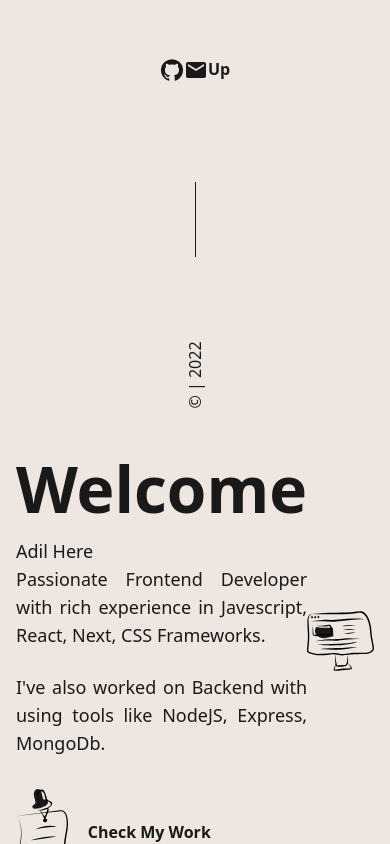
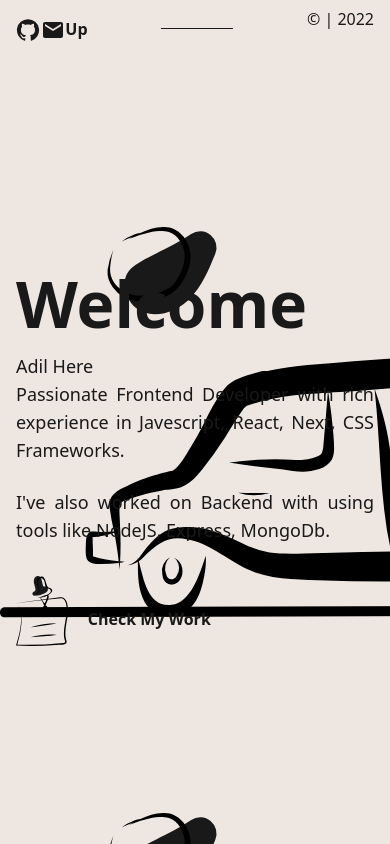
Before and after one commit to devadii/portfolio, a Next.js app: page / in a window 390 px wide. Built offline with nearby package versions, Linux system fonts and the light colour scheme.

Commit message:
mobile issue fix

```diff
--- a/components/Main.jsx
+++ b/components/Main.jsx
@@ -2,8 +2,8 @@ import Link from "next/link";
 
 const Main = () => {
   return (
-    <div className="flex h-screen w-full items-center justify-center text-[#1a1919] px-4 lg:px-12 xl:px-16">
-      <div className="flex-1 flex flex-col justify-between h-[400px] lg:mr-6">
+    <div className="bg-[url('../public/car.svg')] relative flex h-screen w-full items-center justify-center text-[#1a1919] px-4 lg:px-12 xl:px-16">
+      <div className="md:flex-1 flex flex-col justify-center md:justify-between h-[400px] md:p-4 md:mr-6">
         <div className="mb-8">
           <p className="text-[64px] font-bold">Welcome</p>
           <p className="text-lg ">Adil Here</p>
@@ -28,7 +28,7 @@ const Main = () => {
           </Link>
         </div>
       </div>
-      <div className="flex-1 flex flex-col justify-center h-[400px]">
+      <div className="hidden md:flex-1 md:flex md:flex-col md:justify-center md:h-[400px]">
         <img src="/main_d.svg" alt="" className="h-full" />
       </div>
     </div>
--- a/components/Sidebar.jsx
+++ b/components/Sidebar.jsx
@@ -3,8 +3,8 @@ import EmailIcon from "@mui/icons-material/Email";
 
 const Sidebar = () => {
   return (
-    <div className="px-4 py-8 h-screen lg:w-[95px] flex flex-col items-center justify-between text-[#1a1919] ">
-      <div className="flex lg:flex-col items-center justify-between h-[20%]">
+    <div className="px-4 py-4 lg:py-8 lg:h-screen lg:w-[95px] flex lg:flex-col items-center justify-between text-[#1a1919] ">
+      <div className="flex lg:flex-col items-center justify-between w-[20%] lg:h-[20%]">
         <a href="" className="lg:-rotate-90">
           <GitHubIcon />
         </a>
@@ -15,9 +15,9 @@ const Sidebar = () => {
           <p className="font-extrabold">Up</p>
         </a>
       </div>
-      <div className="h-[20%] w-[1px] mx-auto  bg-[#1a1919]"></div>
+      <div className="w-[20%] h-[1px] lg:h-[20%] lg:w-[1px] mx-auto  bg-[#1a1919]"></div>
       <div className="h-[20%] flex flex-col justify-end">
-        <p className="origin-center -rotate-90 -translate-y-5 whitespace-nowrap">
+        <p className="lg:origin-center lg:-rotate-90 lg:-translate-y-5 whitespace-nowrap">
           &copy; | {Date().toString().split(" ")[3]}
         </p>
       </div>
```
Also changed, not shown: public/car.svg (added).
